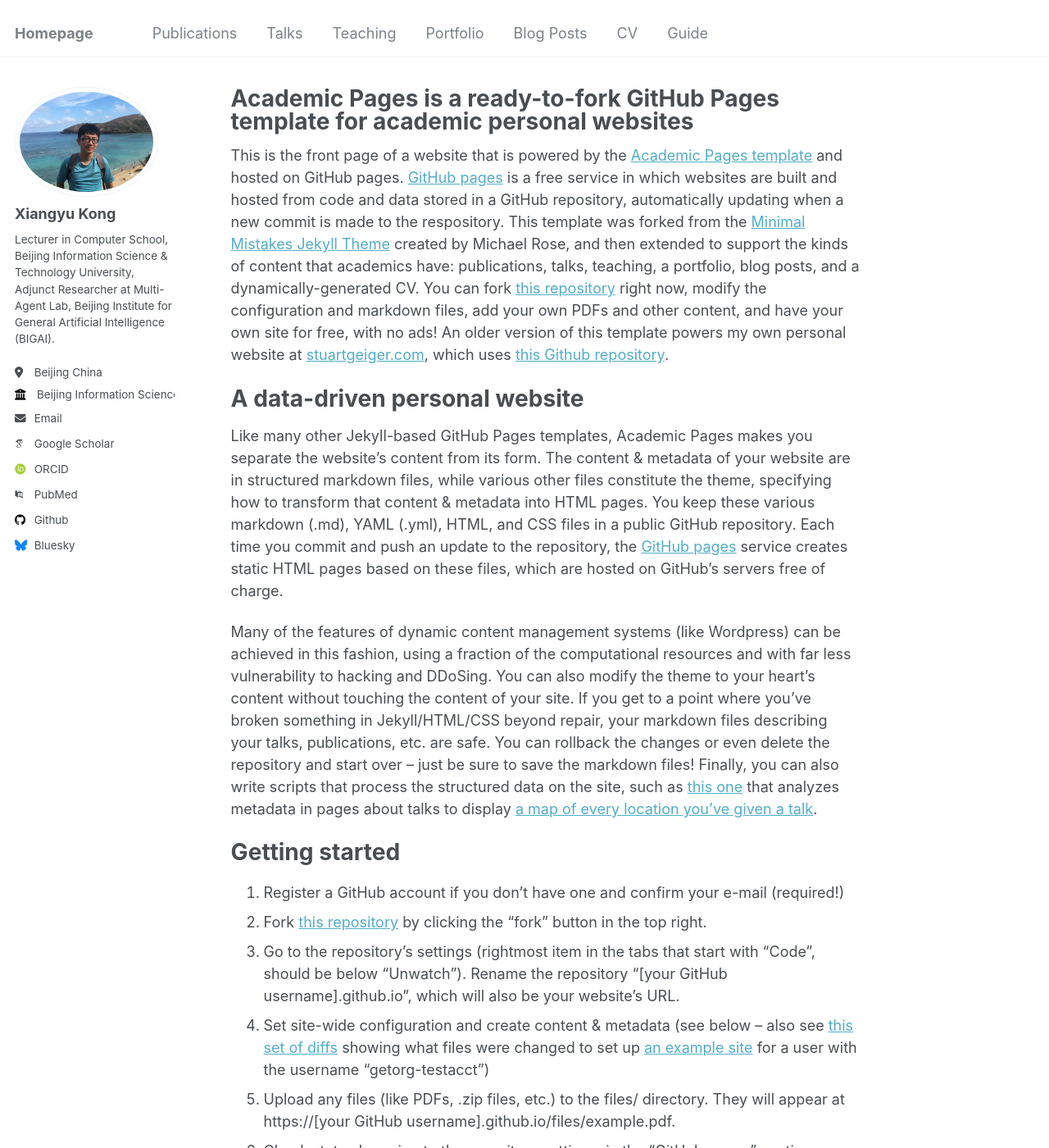
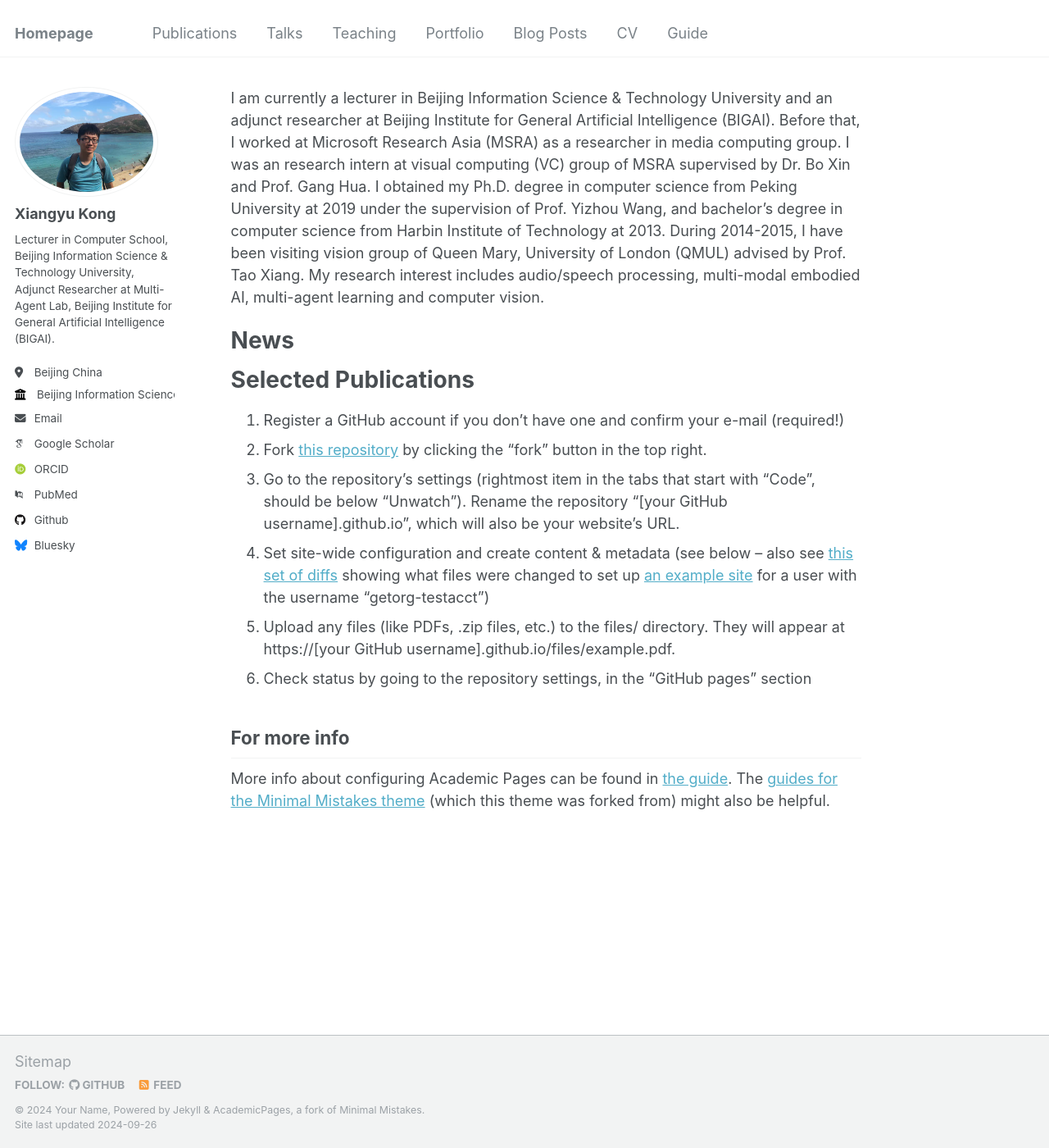
Before and after one commit to kxyzc1992/kxyzc1992.github.io, a Jekyll site: the page built from _pages/about.md, in a window 1280 px wide and 1400 px high. Shown: the whole window at 82% size. Built offline with Jekyll 4.4.1, drawn with Linux system fonts in a browser that asks for light colours; some web fonts are replaced; some of the changed text lies outside the part shown.

```diff
--- a/_pages/about.md
+++ b/_pages/about.md
@@ -1,21 +1,17 @@
 ---
 permalink: /
-title: "Academic Pages is a ready-to-fork GitHub Pages template for academic personal websites"
 author_profile: true
 redirect_from:
   - /about/
   - /about.html
 ---
 
-This is the front page of a website that is powered by the [Academic Pages template](https://github.com/academicpages/academicpages.github.io) and hosted on GitHub pages. [GitHub pages](https://pages.github.com) is a free service in which websites are built and hosted from code and data stored in a GitHub repository, automatically updating when a new commit is made to the respository. This template was forked from the [Minimal Mistakes Jekyll Theme](https://mmistakes.github.io/minimal-mistakes/) created by Michael Rose, and then extended to support the kinds of content that academics have: publications, talks, teaching, a portfolio, blog posts, and a dynamically-generated CV. You can fork [this repository](https://github.com/academicpages/academicpages.github.io) right now, modify the configuration and markdown files, add your own PDFs and other content, and have your own site for free, with no ads! An older version of this template powers my own personal website at [stuartgeiger.com](http://stuartgeiger.com), which uses [this Github repository](https://github.com/staeiou/staeiou.github.io).
+I am currently a lecturer in Beijing Information Science & Technology University and an adjunct researcher at Beijing Institute for General Artificial Intelligence (BIGAI). Before that, I worked at Microsoft Research Asia (MSRA) as a researcher in media computing group. I was an research intern at visual computing (VC) group of MSRA supervised by Dr. Bo Xin and Prof. Gang Hua. I obtained my Ph.D. degree in computer science from Peking University at 2019 under the supervision of Prof. Yizhou Wang, and bachelor's degree in computer science from Harbin Institute of Technology at 2013. During 2014-2015, I have been visiting vision group of Queen Mary, University of London (QMUL) advised by Prof. Tao Xiang. My research interest includes audio/speech processing, multi-modal embodied AI, multi-agent learning and computer vision.
 
-A data-driven personal website
+News
 ======
-Like many other Jekyll-based GitHub Pages templates, Academic Pages makes you separate the website's content from its form. The content & metadata of your website are in structured markdown files, while various other files constitute the theme, specifying how to transform that content & metadata into HTML pages. You keep these various markdown (.md), YAML (.yml), HTML, and CSS files in a public GitHub repository. Each time you commit and push an update to the repository, the [GitHub pages](https://pages.github.com/) service creates static HTML pages based on these files, which are hosted on GitHub's servers free of charge.
 
-Many of the features of dynamic content management systems (like Wordpress) can be achieved in this fashion, using a fraction of the computational resources and with far less vulnerability to hacking and DDoSing. You can also modify the theme to your heart's content without touching the content of your site. If you get to a point where you've broken something in Jekyll/HTML/CSS beyond repair, your markdown files describing your talks, publications, etc. are safe. You can rollback the changes or even delete the repository and start over -- just be sure to save the markdown files! Finally, you can also write scripts that process the structured data on the site, such as [this one](https://github.com/academicpages/academicpages.github.io/blob/master/talkmap.ipynb) that analyzes metadata in pages about talks to display [a map of every location you've given a talk](https://academicpages.github.io/talkmap.html).
-
-Getting started
+Selected Publications
 ======
 1. Register a GitHub account if you don't have one and confirm your e-mail (required!)
 1. Fork [this repository](https://github.com/academicpages/academicpages.github.io) by clicking the "fork" button in the top right.
@@ -24,26 +20,6 @@ Getting started
 1. Upload any files (like PDFs, .zip files, etc.) to the files/ directory. They will appear at https://[your GitHub username].github.io/files/example.pdf.
 1. Check status by going to the repository settings, in the "GitHub pages" section
 
-Site-wide configuration
-------
-The main configuration file for the site is in the base directory in [_config.yml](https://github.com/academicpages/academicpages.github.io/blob/master/_config.yml), which defines the content in the sidebars and other site-wide features. You will need to replace the default variables with ones about yourself and your site's github repository. The configuration file for the top menu is in [_data/navigation.yml](https://github.com/academicpages/academicpages.github.io/blob/master/_data/navigation.yml). For example, if you don't have a portfolio or blog posts, you can remove those items from that navigation.yml file to remove them from the header.
-
-Create content & metadata
-------
-For site content, there is one markdown file for each type of content, which are stored in directories like _publications, _talks, _posts, _teaching, or _pages. For example, each talk is a markdown file in the [_talks directory](https://github.com/academicpages/academicpages.github.io/tree/master/_talks). At the top of each markdown file is structured data in YAML about the talk, which the theme will parse to do lots of cool stuff. The same structured data about a talk is used to generate the list of talks on the [Talks page](https://academicpages.github.io/talks), each [individual page](https://academicpages.github.io/talks/2012-03-01-talk-1) for specific talks, the talks section for the [CV page](https://academicpages.github.io/cv), and the [map of places you've given a talk](https://academicpages.github.io/talkmap.html) (if you run this [python file](https://github.com/academicpages/academicpages.github.io/blob/master/talkmap.py) or [Jupyter notebook](https://github.com/academicpages/academicpages.github.io/blob/master/talkmap.ipynb), which creates the HTML for the map based on the contents of the _talks directory).
-
-**Markdown generator**
-
-I have also created [a set of Jupyter notebooks](https://github.com/academicpages/academicpages.github.io/tree/master/markdown_generator
-) that converts a CSV containing structured data about talks or presentations into individual markdown files that will be properly formatted for the Academic Pages template. The sample CSVs in that directory are the ones I used to create my own personal website at stuartgeiger.com. My usual workflow is that I keep a spreadsheet of my publications and talks, then run the code in these notebooks to generate the markdown files, then commit and push them to the GitHub repository.
-
-How to edit your site's GitHub repository
-------
-Many people use a git client to create files on their local computer and then push them to GitHub's servers. If you are not familiar with git, you can directly edit these configuration and markdown files directly in the github.com interface. Navigate to a file (like [this one](https://github.com/academicpages/academicpages.github.io/blob/master/_talks/2012-03-01-talk-1.md) and click the pencil icon in the top right of the content preview (to the right of the "Raw | Blame | History" buttons). You can delete a file by clicking the trashcan icon to the right of the pencil icon. You can also create new files or upload files by navigating to a directory and clicking the "Create new file" or "Upload files" buttons.
-
-Example: editing a markdown file for a talk
-![Editing a markdown file for a talk](/images/editing-talk.png)
-
 For more info
 ------
 More info about configuring Academic Pages can be found in [the guide](https://academicpages.github.io/markdown/). The [guides for the Minimal Mistakes theme](https://mmistakes.github.io/minimal-mistakes/docs/configuration/) (which this theme was forked from) might also be helpful.
```
Also changed, not shown: _pages/about copy.md (added, +51 -0 lines).
